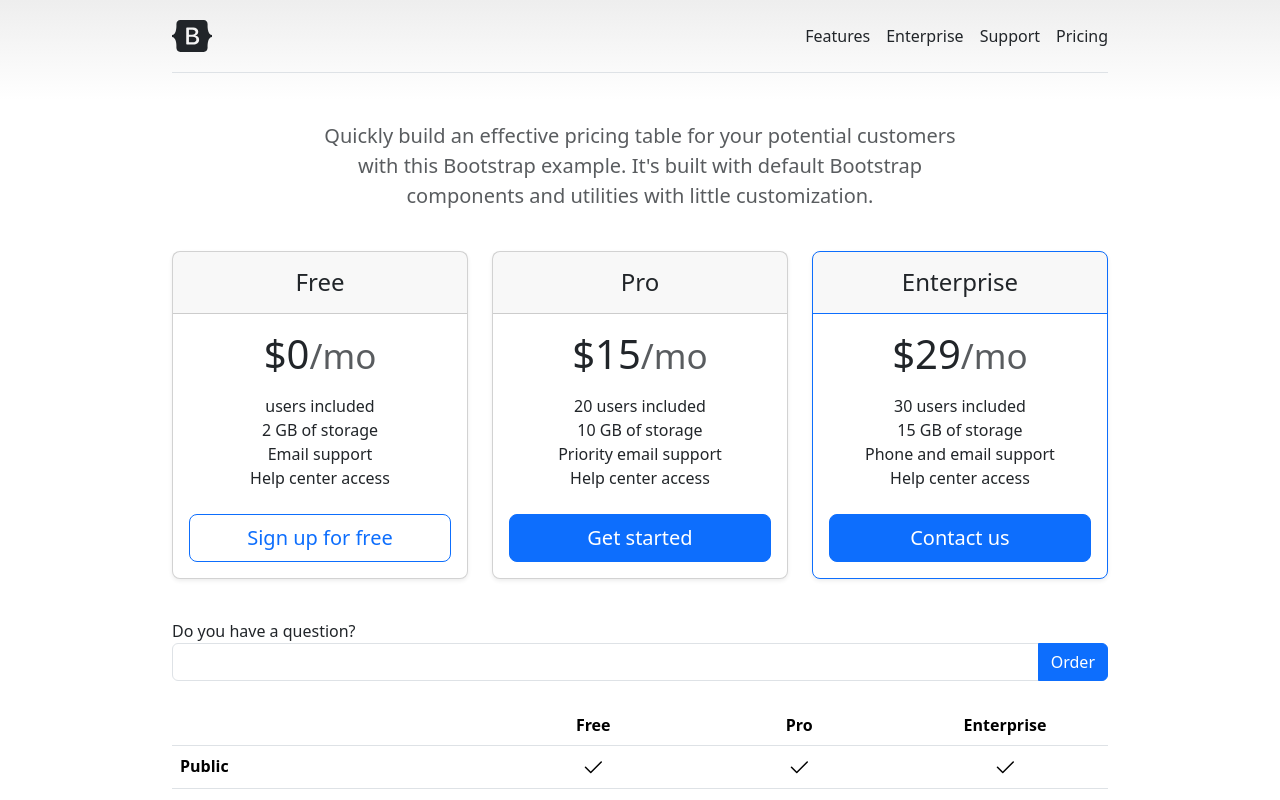
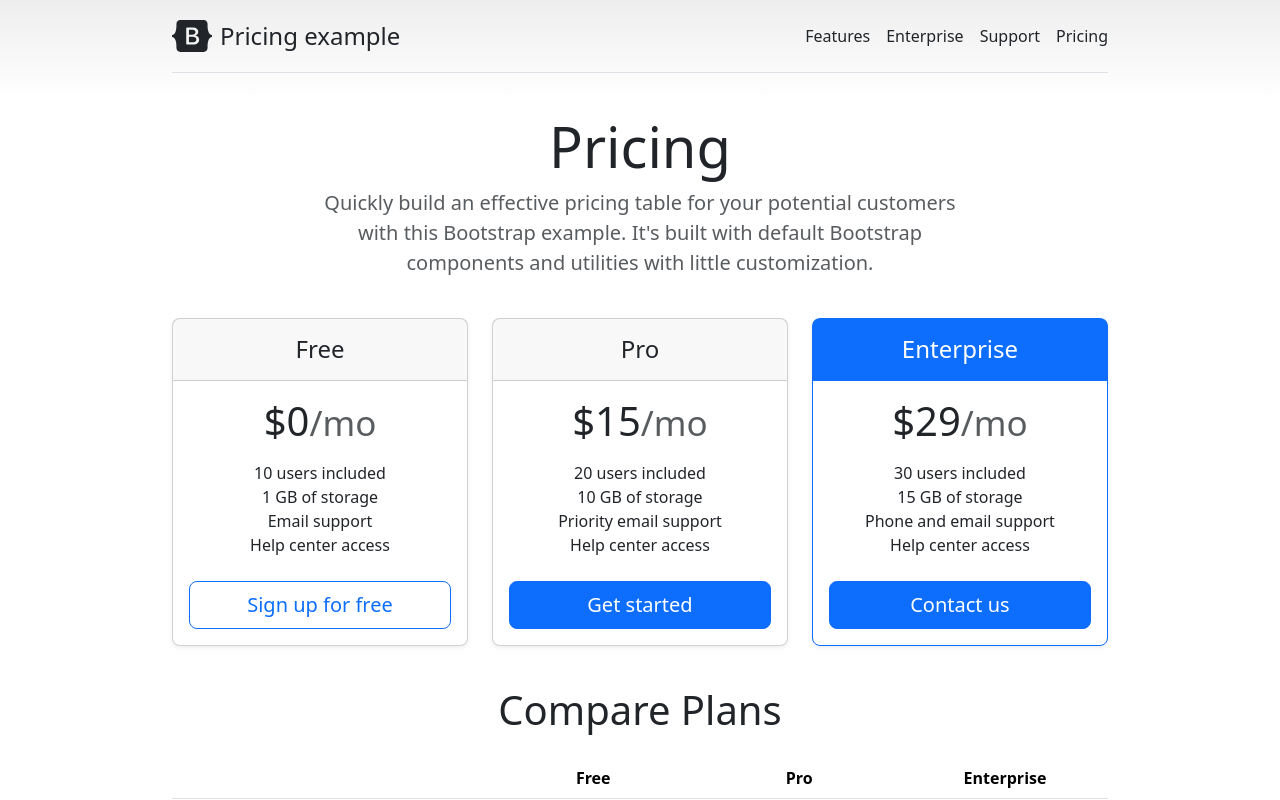
Before and after one commit to Training360/Angular-basic-2023-architect, an Angular app: page / in a window 1280 px wide. Shown: the top 800 px of the page. Built offline with nearby package versions, Linux system fonts and the light colour scheme.

Commit message:
start: lesson-04

```diff
--- a/src/app/app.component.html
+++ b/src/app/app.component.html
@@ -17,7 +17,9 @@
             fill="currentColor"></path>
         </svg>
         <!-- Interpolation -->
-        <span class="fs-4"></span>
+        <span class="fs-4">
+          {{ headers[0] }}
+        </span>
       </a>
 
       <nav class="d-inline-flex mt-2 mt-md-0 ms-md-auto">
@@ -30,7 +32,9 @@
 
     <div class="pricing-header p-3 pb-md-4 mx-auto text-center">
       <!-- Interpolation -->
-      <h1 class="display-4 fw-normal"></h1>
+      <h1 class="display-4 fw-normal">
+        {{ headers[1]}}
+      </h1>
       <p class="fs-5 text-muted">Quickly build an effective pricing table for your potential customers with this
         Bootstrap example. It's built with default Bootstrap components and utilities with little customization.</p>
     </div>
@@ -41,19 +45,19 @@
       <div class="col">
         <div class="card mb-4 rounded-3 shadow-sm">
           <div class="card-header py-3">
-            <h4 class="my-0 fw-normal">Free</h4>
+            <h4 class="my-0 fw-normal">{{ pricing[0].name }}</h4>
           </div>
           <div class="card-body">
-            <h1 class="card-title pricing-card-title">$0<small class="text-muted fw-light">/mo</small></h1>
+            <h1 class="card-title pricing-card-title">${{ pricing[0].price }}<small class="text-muted fw-light">/mo</small></h1>
             <ul class="list-unstyled mt-3 mb-4">
               <!-- Interpolation -->
-              <li> users included</li>
-              <li>2 GB of storage</li>
-              <li>Email support</li>
+              <li>{{ pricing[0].users }} users included</li>
+              <li>{{ pricing[0].storage }} GB of storage</li>
+              <li>{{ pricing[0].email }}</li>
               <li>Help center access</li>
             </ul>
             <!-- Event binding: onChoosePlan -->
-            <button type="button" class="w-100 btn btn-lg btn-outline-primary">Sign up for free</button>
+            <button (click)="onChoosePlan()" type="button" class="w-100 btn btn-lg btn-outline-primary">Sign up for free</button>
           </div>
         </div>
       </div>
@@ -76,9 +80,8 @@
       </div>
       <div class="col">
         <div class="card mb-4 rounded-3 shadow-sm border-primary">
-          <!-- property: class = text-white -->
           <!-- property: class = bg-primary -->
-          <div class="card-header py-3 border-primary">
+          <div [class]="classes['bg']" class="card-header text-white py-3 border-primary">
             <h4 class="my-0 fw-normal">Enterprise</h4>
           </div>
           <div class="card-body">
@@ -96,24 +99,29 @@
     </div>
 
     <!-- Property bindig: hidden if isQuestionShow is false" -->
-    <div class="row">
+    <div [hidden]="!isQuestionShow" class="row">
       <div class="col-12">
         <form>
           <div class="form-group">
             <label for="userQuestion">Do you have a question?</label>
             <div class="input-group">
               <!-- Two-way data-binding: userQuestion -->
-              <input id="userQuestion" type="text" class="form-control">
+              <input name="userQuestion" [(ngModel)]="userQuestion" id="userQuestion" type="text" class="form-control">
               <!-- Event binding: onOrder -->
-              <button class="btn btn-primary" type="button">Order</button>
+              <button (click)="onOrder(pricing[0])" class="btn btn-primary" type="button">Order</button>
             </div>
+          </div>
+          <div class="alert alert-success mt-2" [hidden]="!userQuestion">
+            Your question: {{ userQuestion }}
           </div>
       </form>
     </div>
 </div>
 
 <!-- Interpolation -->
-<h2 class="display-6 text-center mb-4"></h2>
+<h2 class="display-6 text-center mb-4">
+  {{ headers[2] }}
+</h2>
 
 <div class="table-responsive">
   <table class="table text-center">
```
